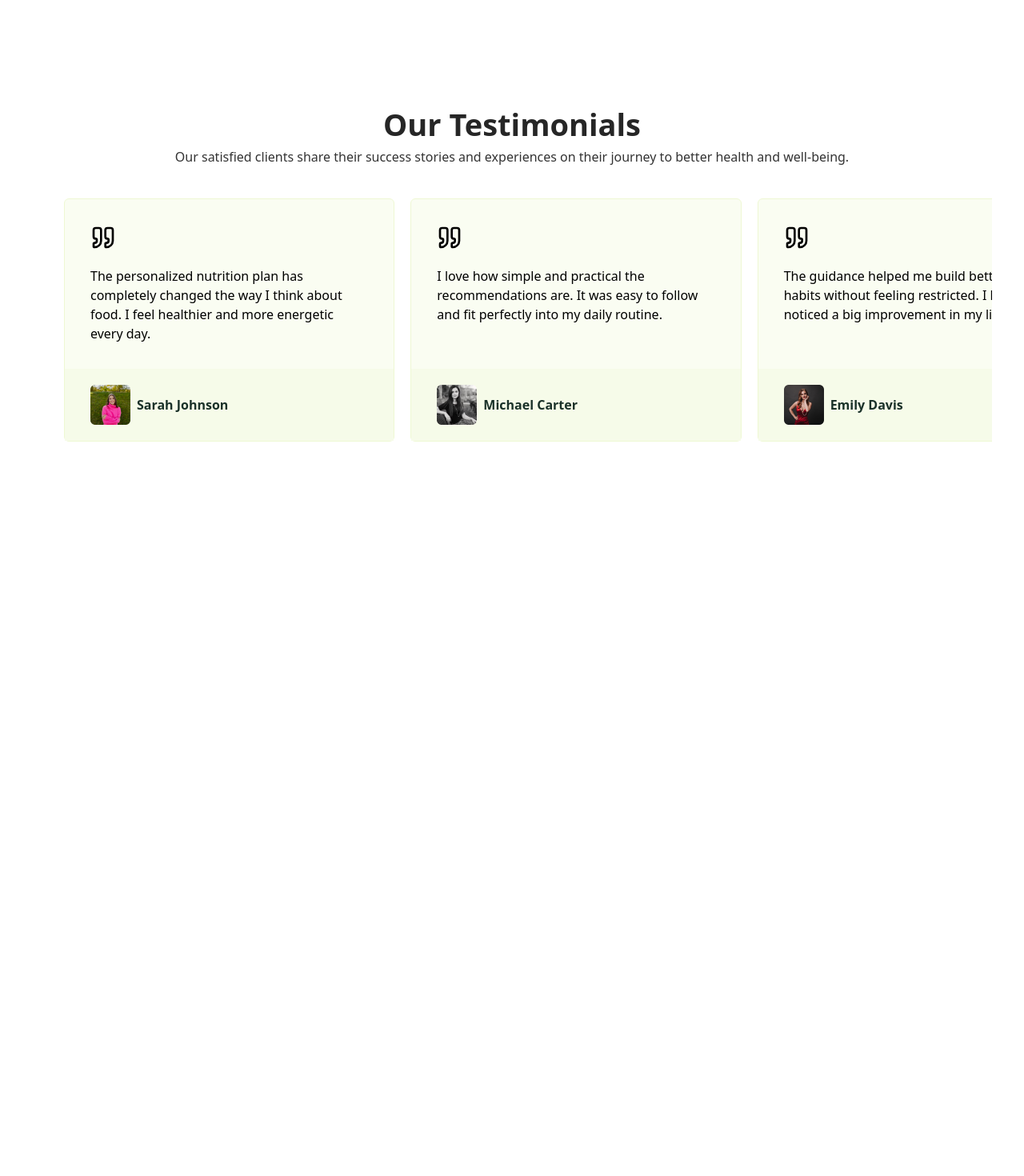
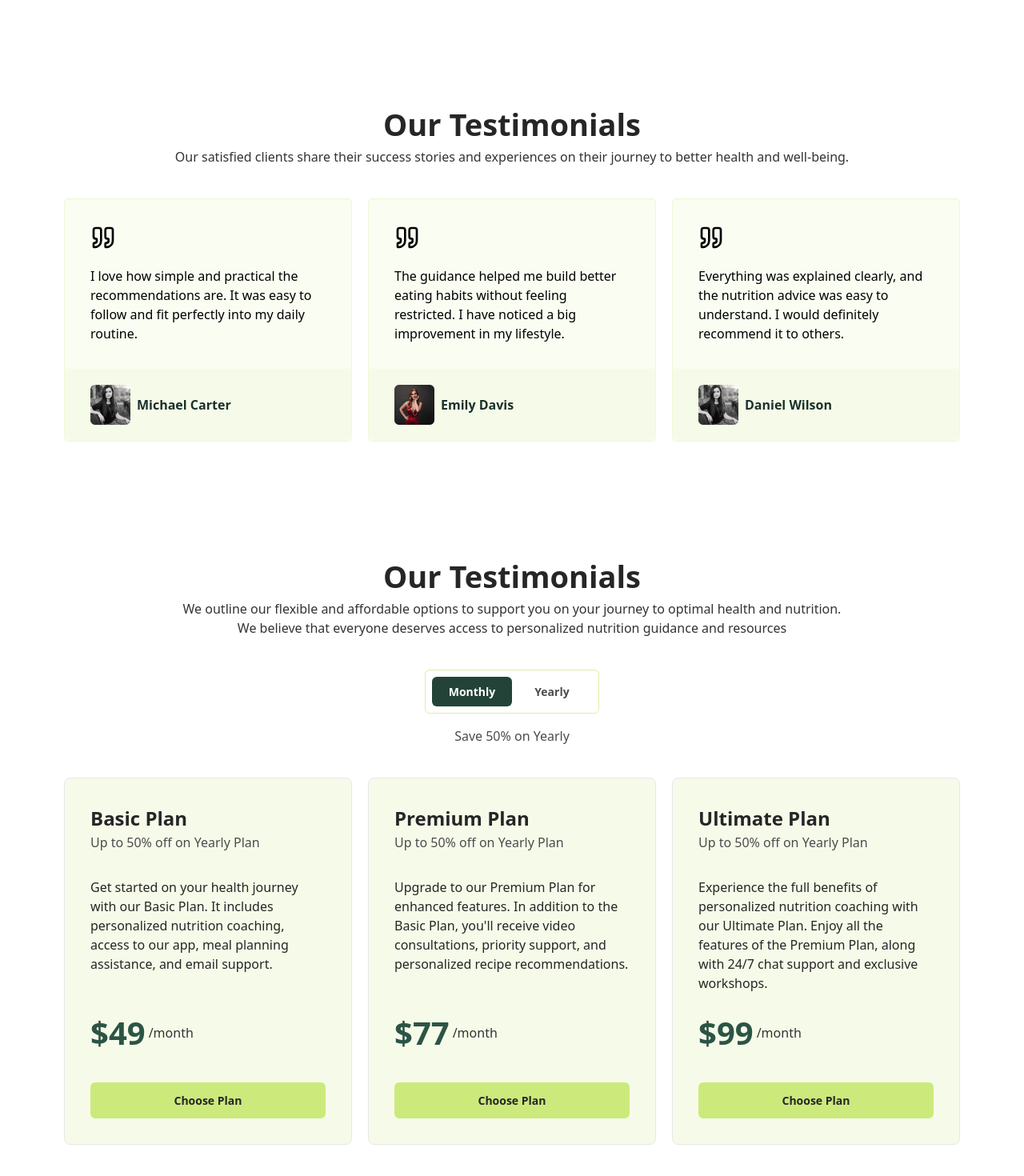
Before and after one commit to KhunPha/nutritionist-nextjs, a Next.js app: page / in a window 1280 px wide. Shown: the part 3150-4620 px from the top of the page at 80% size. Before the commit the page ends 3742 px from the top, so only its background shows below. Built offline with nearby package versions, Linux system fonts and the light colour scheme.

Commit message:
Build More

```diff
--- a/app/globals.css
+++ b/app/globals.css
@@ -44,3 +44,21 @@
 button {
   cursor: pointer;
 }
+
+.testimonial-pagination .swiper-pagination-bullet {
+    width: 8px;
+    height: 8px;
+    background-color: #d4dcc0;
+    opacity: 1;
+    margin: 0 4px !important;
+    transition: background-color 0.2s ease, transform 0.2s ease;
+}
+
+.testimonial-pagination .swiper-pagination-bullet-active {
+    background-color: #4a7c3c;
+}
+
+/* dynamicBullets shrinks the outer dots automatically via these classes */
+.testimonial-pagination .swiper-pagination-bullet-active-main {
+    transform: scale(1);
+}
--- a/app/layout.tsx
+++ b/app/layout.tsx
@@ -2,6 +2,7 @@ import type { Metadata } from "next";
 import "./globals.css";
 import Header from "@/components/Header";
 import { Urbanist } from 'next/font/google'
+import Footer from "@/components/Footer";
 
 const urbanist = Urbanist({
   variable: "--font-urbanist",
@@ -20,11 +21,12 @@ export default function RootLayout({ children }: LayoutProps<"/">) {
       className={`${urbanist.variable} h-full antialiased`}
       suppressHydrationWarning
     >
-      <body suppressHydrationWarning>
+      <body suppressHydrationWarning className="min-h-screen flex flex-col">
         <Header />
-        <div className="pt-[140px] md:pt-[162px]">
+        <div className="pt-[140px] md:pt-[162px] flex-1">
           {children}
         </div>
+        <Footer />
       </body>
     </html>
   );
--- a/app/page.tsx
+++ b/app/page.tsx
@@ -2,6 +2,7 @@ import Features from "@/components/Home/Features";
 import Hero from "@/components/Hero";
 import OurBlogs from "@/components/Home/OurBlogs";
 import OurTestimonials from "@/components/Home/OurTestimonials";
+import OurPricing from "@/components/Home/OurPricing";
 
 export default function Home() {
   return (
@@ -10,6 +11,7 @@ export default function Home() {
       <Features />
       <OurBlogs />
       <OurTestimonials />
+      <OurPricing />
     </main>
   );
 }
--- a/components/Footer.tsx
+++ b/components/Footer.tsx
@@ -1,7 +1,44 @@
+"use client";
+
+import { menuItems } from "@/constants/menu";
+import { ArrowUp } from "lucide-react";
+import Link from "next/link";
+
 const Footer = () => {
   return (
-    <div>Footer</div>
-  )
-}
+    <div className="hidden bg-dark-green-shades-15 px-16 py-8 space-y-8">
+      <div className="flex items-center justify-between">
+        <img src="logo.png" alt="Logo" className="w-[130px]" />
 
-export default Footer
+        <ul className="flex items-center space-x-2 text-green-shades-97">
+          {menuItems.map((menu, index) => {
+            return (
+              <li key={index}>
+                <Link
+                  href={menu.href}
+                  className={`px-2 py-2 text-[14px] font-semibold`}
+                >
+                  {menu.title}
+                </Link>
+              </li>
+            );
+          })}
+        </ul>
+
+        <div className="flex items-center gap-3">
+          <p className="text-[16px] font-semibold text-absolute-white">
+            Go To Top
+          </p>
+          <button
+            onClick={() => window.scrollTo({ top: 0, behavior: "smooth" })}
+            className="rounded-full bg-dark-green-shades-20 p-3 text-absolute-white"
+          >
+            <ArrowUp size={24} />
+          </button>
+        </div>
+      </div>
+    </div>
+  );
+};
+
+export default Footer;
--- /dev/null
+++ b/components/Home/OurPricing.tsx
@@ -0,0 +1,45 @@
+"use client";
+
+import { planItems } from "@/constants/menu";
+import { useState } from "react";
+import PlanCard from "./PlanCard";
+
+const OurPricing = () => {
+    const [chooseTypePlan, setChooseTypePlan] = useState(0);
+  return (
+    <div className="w-full text-center mt-[100px] xl:px-10">
+        <p className="text-[38px] font-bold text-grey-shades-15">
+        Our Testimonials
+      </p>
+      <p className="text-[16px] font-medium text-grey-shades-20">
+        We outline our flexible and affordable options to support you on your journey to optimal health and nutrition.
+      </p>
+      <p className="text-[16px] font-medium text-grey-shades-20">
+        We believe that everyone deserves access to personalized nutrition guidance and resources
+      </p>
+
+      <div className="p-5 lg:p-10">
+        <div className="flex flex-col items-center justify-center gap-4">
+            <div className="p-2 flex rounded-md border border-green-shades-80">
+                <button className={`w-[100px] py-2 rounded-md ${chooseTypePlan === 0 ? "bg-dark-green-shades-20 text-absolute-white" : "text-grey-shades-30"}   font-semibold text-[14px]`} onClick={() => setChooseTypePlan(0)}>
+                    Monthly
+                </button>
+                <button className={`w-[100px] py-2 rounded-md ${chooseTypePlan === 1 ? "bg-dark-green-shades-20 text-absolute-white" : "text-grey-shades-30"}   font-semibold text-[14px]`} onClick={() => setChooseTypePlan(1)}>
+                    Yearly
+                </button>
+            </div>
+
+            <p className="text-[16px] font-medium text-grey-shades-30">Save 50% on Yearly</p>
+        </div>
+
+        <div className="grid md:grid-cols-2 lg:grid-cols-3 gap-5 mt-10">
+            {planItems.map((plan, index) => (
+                <PlanCard props={plan} chooseTypePlan={chooseTypePlan} key={index} />
+            ))}
+        </div>
+      </div>
+    </div>
+  )
+}
+
+export default OurPricing
--- a/components/Home/OurTestimonials.tsx
+++ b/components/Home/OurTestimonials.tsx
@@ -1,21 +1,46 @@
-import { testimonials } from "@/constants/menu"
-import TestimonialCard from "./TestimonialCard"
+"use client"
+
+import { testimonials } from "@/constants/menu";
+import TestimonialCard from "./TestimonialCard";
+import { Swiper, SwiperSlide } from "swiper/react";
+import { Autoplay, Pagination } from "swiper/modules";
+
+import "swiper/css";
+import "swiper/css/pagination";
 
 const OurTestimonials = () => {
   return (
     <div className="w-full text-center mt-[100px] xl:px-10">
-        <p className="text-[38px] font-bold text-grey-shades-15">Our Testimonials</p>
-        <p className="text-[16px] font-medium text-grey-shades-20">Our satisfied clients share their success stories and experiences on their journey to better health and well-being.</p>
+      <p className="text-[38px] font-bold text-grey-shades-15">
+        Our Testimonials
+      </p>
+      <p className="text-[16px] font-medium text-grey-shades-20">
+        Our satisfied clients share their success stories and experiences on
+        their journey to better health and well-being.
+      </p>
 
-        <div className="overflow-x-auto p-5 lg:p-10">
-            <div className="grid w-max grid-flow-col auto-cols-[calc((100vw-40px)/1)] md:auto-cols-[calc((100vw-40px)/2)] lg:auto-cols-[calc((100vw-40px)/3)] gap-5">
-                {testimonials.map((testinial, index) => (
-                    <TestimonialCard key={index} props={testinial} />
-                ))}
-            </div>
-        </div>
+      <div className="p-5 lg:p-10">
+        <Swiper
+          modules={[Autoplay]}
+          spaceBetween={20}
+          slidesPerView={1}
+          breakpoints={{
+            768: { slidesPerView: 2 },
+            1024: { slidesPerView: 3 },
+          }}
+          autoplay={{ delay: 4000, disableOnInteraction: false }}
+          pagination={{ clickable: true }}
+          className="pb-10"
+        >
+          {testimonials.map((testimonial, index) => (
+            <SwiperSlide key={index}>
+              <TestimonialCard props={testimonial} />
+            </SwiperSlide>
+          ))}
+        </Swiper>
+      </div>
     </div>
-  )
-}
+  );
+};
 
-export default OurTestimonials
+export default OurTestimonials;
--- /dev/null
+++ b/components/Home/PlanCard.tsx
@@ -0,0 +1,43 @@
+import { PlanItem } from "@/constants/menu";
+
+interface PlanCardProps {
+  props: PlanItem;
+  chooseTypePlan: number;
+}
+
+const PlanCard = ({ props, chooseTypePlan }: PlanCardProps) => {
+  return (
+    <div className="p-8 flex flex-col justify-between bg-green-shades-95 border border-grey-shades-90 rounded-lg text-start">
+      <div>
+        <p className="text-[24px] font-semibold text-grey-shades-15">
+          {props.title}
+        </p>
+        <p className="text-[16px] font-medium text-grey-shades-30">
+          {props.sub_title}
+        </p>
+
+        <p className="mt-8 text-[16px] font-medium text-grey-shades-15">
+          {props.details}
+        </p>
+      </div>
+
+      <div>
+        <div className="flex items-center gap-1 mt-5">
+          <p className="text-[40px] font-bold text-dark-green-shades-25">
+            $
+            {chooseTypePlan === 0
+              ? props.price
+              : props.price - props.price * (50 / 100)}
+          </p>
+          <p className="text-[16px] font-medium text-grey-shades-20">/month</p>
+        </div>
+
+        <button className="mt-8 p-3 w-full bg-green-shades-70 rounded-md text-grey-shades-15 text-[14px] font-semibold">
+          Choose Plan
+        </button>
+      </div>
+    </div>
+  );
+};
+
+export default PlanCard;
--- a/constants/menu.ts
+++ b/constants/menu.ts
@@ -49,6 +49,13 @@ export const menuItems: MenuItem[] = [
         href: "/blog"
     }
 ];
+
+export interface PlanItem {
+  title: string;
+  sub_title: string;
+  details: string;
+  price: number;
+}
 
 export const blogData: OurBlogItem[] = [
   {
@@ -159,3 +166,24 @@ export const testimonials: OurTestimonialItem[] = [
     name: "Benjamin Thomas",
   },
 ];
+
+export const planItems: PlanItem[] = [
+  {
+    title: "Basic Plan",
+    sub_title: "Up to 50% off on Yearly Plan",
+    details: "Get started on your health journey with our Basic Plan. It includes personalized nutrition coaching, access to our app, meal planning assistance, and email support.",
+    price: 49
+  },
+  {
+    title: "Premium Plan",
+    sub_title: "Up to 50% off on Yearly Plan",
+    details: "Upgrade to our Premium Plan for enhanced features. In addition to the Basic Plan, you'll receive video consultations, priority support, and personalized recipe recommendations.",
+    price: 77
+  },
+  {
+    title: "Ultimate Plan",
+    sub_title: "Up to 50% off on Yearly Plan",
+    details: "Experience the full benefits of personalized nutrition coaching with our Ultimate Plan. Enjoy all the features of the Premium Plan, along with 24/7 chat support and exclusive workshops.",
+    price: 99
+  }
+]
--- a/package.json
+++ b/package.json
@@ -12,7 +12,8 @@
     "lucide-react": "^1.31.0",
     "next": "16.3.0",
     "react": "19.2.8",
-    "react-dom": "19.2.8"
+    "react-dom": "19.2.8",
+    "swiper": "^14.1.0"
   },
   "devDependencies": {
     "@tailwindcss/postcss": "^4",
```
Also changed, not shown: 1 other file (tests, documents, lock files or other folders).
